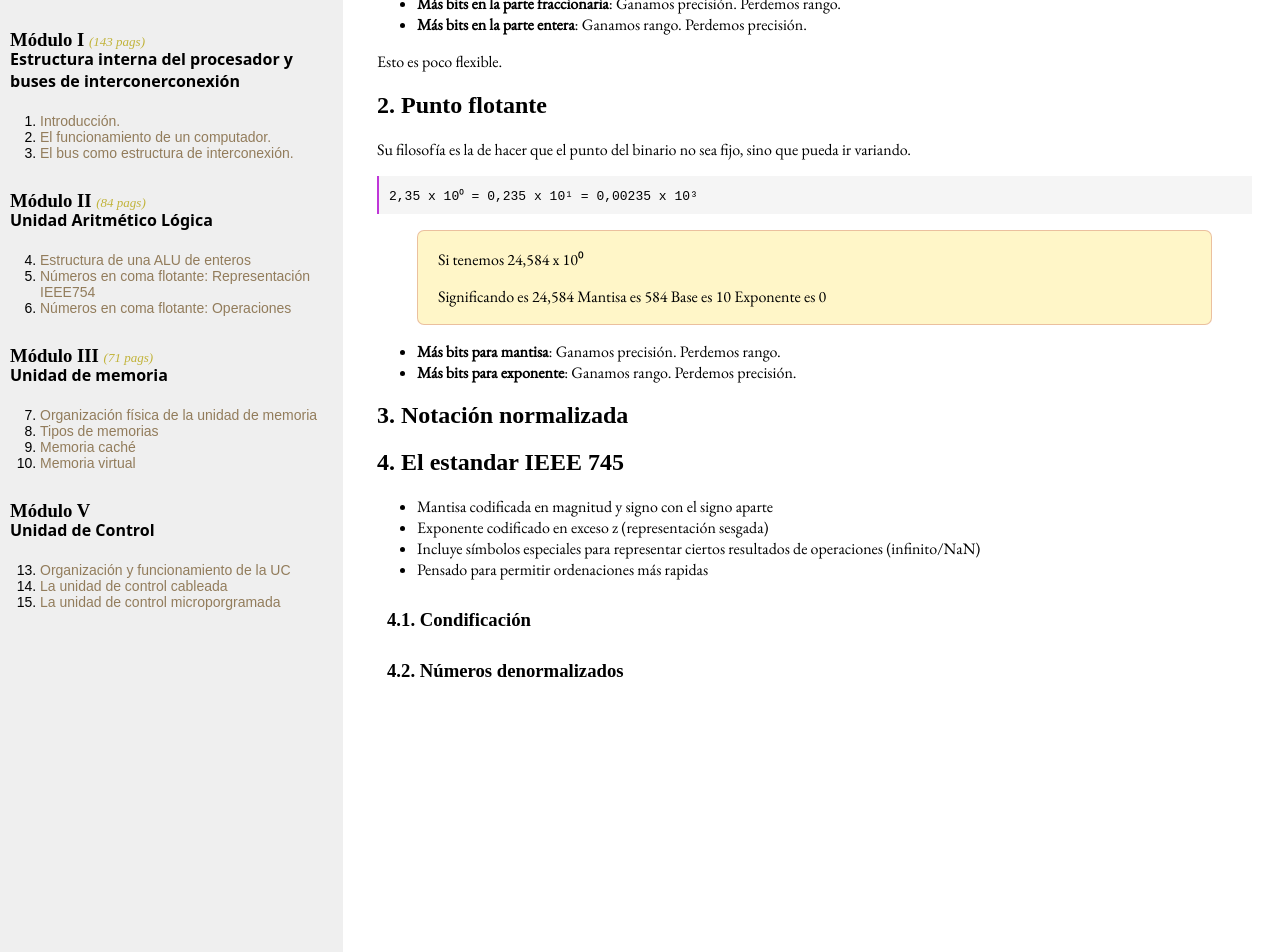
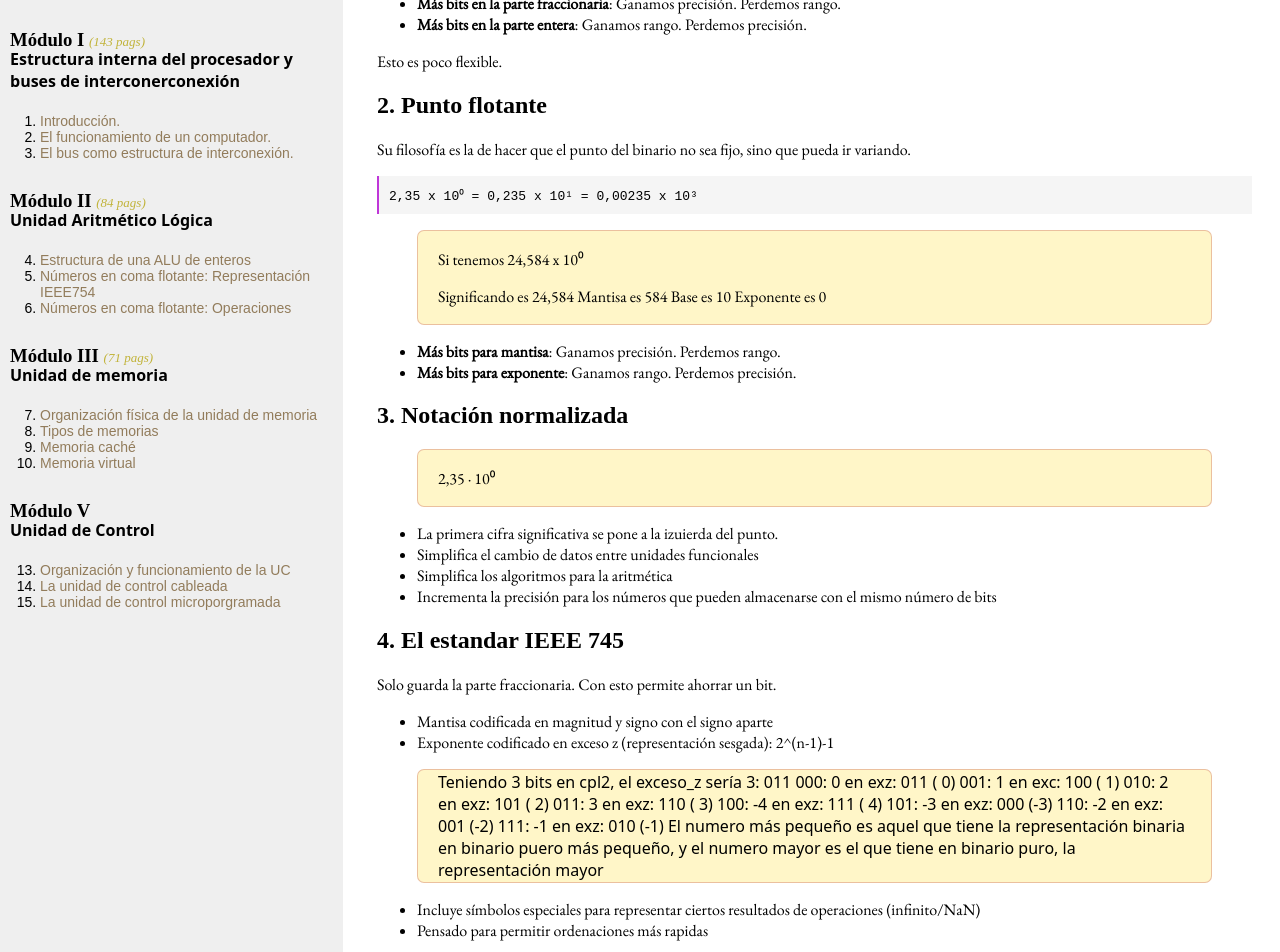
Before and after one commit to dkaerit/EDC, a Jekyll site: the page built from _posts/2020-10-05-TEMA05.md, in a window 1280 px wide and 1400 px high, scrolled down 343 px. Shown: the top 952 px of the window. Built offline with Jekyll 4.4.1, drawn with Linux system fonts in a browser that asks for light colours; some web fonts are replaced; some of the changed text lies outside the part shown.

Commit message:
Update 2020-10-05-TEMA05.md

```diff
--- a/_posts/2020-10-05-TEMA05.md
+++ b/_posts/2020-10-05-TEMA05.md
@@ -39,13 +39,39 @@ Su filosofía es la de hacer que el punto del binario no sea fijo, sino que pued
 
 ## 3. Notación normalizada
 
+> 2,35 · 10⁰
+
+  - La primera cifra significativa se pone a la izuierda del punto.
+  - Simplifica el cambio de datos entre unidades funcionales
+  - Simplifica los algoritmos para la aritmética
+  - Incrementa la precisión para los números que pueden almacenarse con el mismo número de bits
+
 ## 4. El estandar IEEE 745
 
+Solo guarda la parte fraccionaria. Con esto permite ahorrar un bit.
+
   - Mantisa codificada en magnitud y signo con el signo aparte
-  - Exponente codificado en exceso z (representación sesgada)
+  - Exponente codificado en exceso z (representación sesgada): 2^(n-1)-1
+
+<blockquote>
+  Teniendo 3 bits en cpl2, el exceso_z sería 3: 011
+  000:  0   en exz: 011 ( 0)
+  001:  1   en exc: 100 ( 1)
+  010:  2   en exz: 101 ( 2)
+  011:  3   en exz: 110 ( 3)
+  100: -4   en exz: 111 ( 4)
+  101: -3   en exz: 000 (-3)
+  110: -2   en exz: 001 (-2)
+  111: -1   en exz: 010 (-1)
+
+  El numero más pequeño es aquel que tiene la representación binaria en binario puero más pequeño, y el numero mayor es el que tiene en binario puro, la representación mayor
+</blockquote>
+
   - Incluye símbolos especiales para representar ciertos resultados de operaciones (infinito/NaN)
   - Pensado para permitir ordenaciones más rapidas
 
-### 4.1. Condificación
+### 4.1. Codificación
+Primero se codifica el bit, luego exponente, y luego la mantisa.
+<center><img src="https://i.gyazo.com/528ae097e5f58fffe3f45ef5905cd082.png"></center>
 
 ### 4.2. Números denormalizados
```
